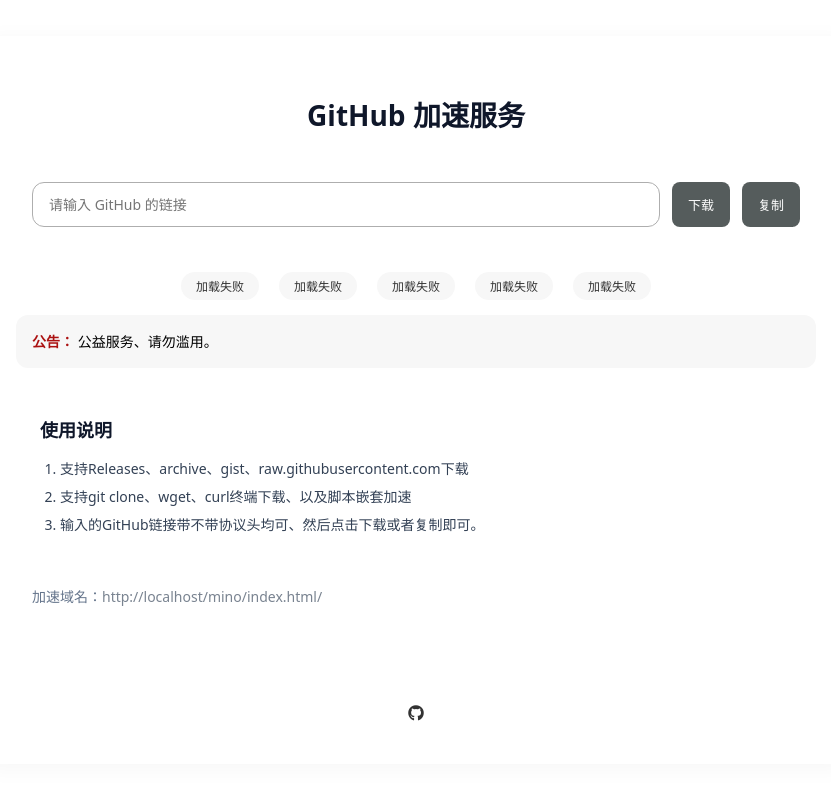
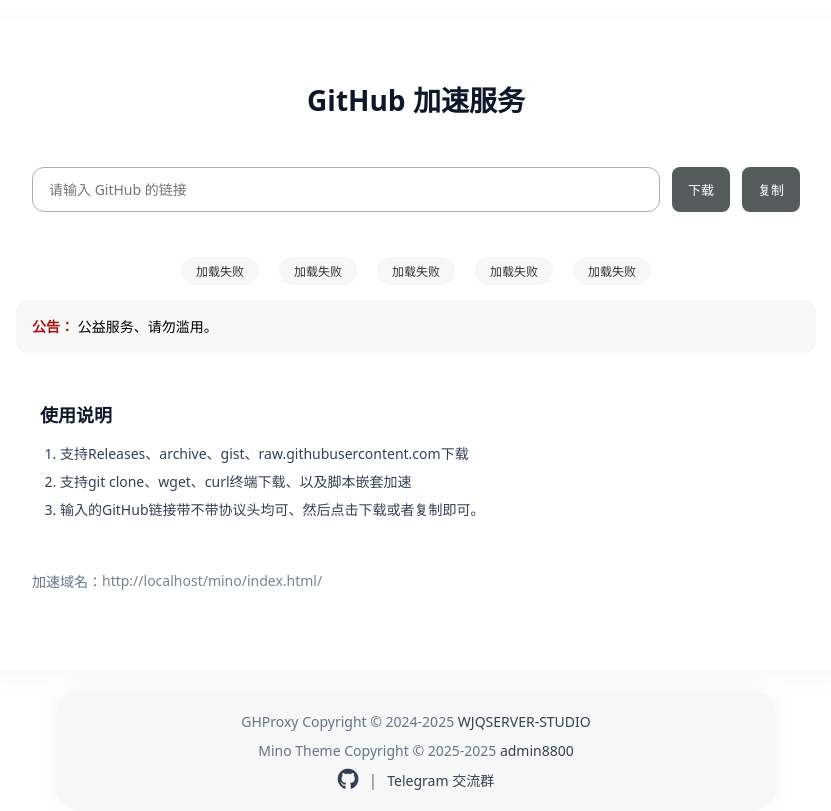
Before and after one commit to PFM-PowerForMe/GHProxy-Frontend, a plain HTML site: page mino/index.html in a window 1280 px wide. Shown: the whole page, without its empty margins (224-1055 px from the left). Drawn offline with Linux system fonts and the light colour scheme; no server answers; a web font is replaced by a local one.

Commit message:
update Copyright

```diff
--- a/mino/index.html
+++ b/mino/index.html
@@ -45,13 +45,30 @@
             <span class="label">加速域名：</span>
             <span class="current-url" id="current-url"></span>
         </div>
-        <footer class="footer">
-            <a href="https://github.com/WJQSERVER-STUDIO/ghproxy" target="_blank" class="github-link">
-                <i class="fab fa-github"></i>
-            </a>
-        </footer>
     </main>
-
+    <footer class="footer">
+        <div class="footer-content">
+            <p class="ghproxy-credit">
+                GHProxy Copyright © 2024-<span id="currentYear"></span> <a href="https://github.com/WJQSERVER-STUDIO" target="_blank" class="ghproxy-author">WJQSERVER-STUDIO</a>
+            </p>
+            <p class="theme-credit">
+                Mino Theme Copyright © 2025-<span id="themeYear"></span> <a href="https://github.com/admin8800" target="_blank" class="theme-author">admin8800</a>
+            </p>
+            <div class="social-links">
+                <a href="https://github.com/WJQSERVER-STUDIO/ghproxy" target="_blank" class="github-link" title="GitHub 仓库">
+                    <i class="fab fa-github fa-lg"></i>
+                </a>
+                <span class="separator">|</span>
+                <a href="https://t.me/ghproxy_go" target="_blank" class="telegram-link" title="Telegram 交流群">
+                    Telegram 交流群
+                </a>
+            </div>
+        </div>
+    </footer>
     <script src="script.js"></script>
+    <script>
+      document.getElementById('currentYear').textContent = new Date().getFullYear();
+      document.getElementById('themeYear').textContent = new Date().getFullYear();
+    </script>
 </body>
 </html>
--- a/mino/style.css
+++ b/mino/style.css
@@ -10,6 +10,7 @@ body {
     display: flex;
     justify-content: center;
     align-items: center;
+    flex-direction: column;
 }
 
 * {
@@ -105,7 +106,6 @@ body {
   white-space: nowrap;
 }
 
-
 .warning-box {
   background: #f7f7f7;
   padding: 16px;
@@ -115,9 +115,11 @@ body {
   line-height: 1.5;
   color: #ab1111;
 }
+
 .service-text {
   color: #010101;
 }
+
 .markdown-content {
   padding: 24px;
   border-radius: 16px;
@@ -159,44 +161,6 @@ body {
   word-wrap: break-word;
 }
 
-.back-button {
-    position: absolute;
-    top: 20px;
-    left: 20px;
-    padding: 8px 16px;
-    border-radius: 20px;
-    font-size: 13px;
-    font-weight: 500;
-    background: transparent;
-    color: #333;
-    border: 1px solid rgba(51, 51, 51, 0.5);
-    outline: none;
-    cursor: pointer;
-    transition: all 0.2s ease;
-}
-
-.back-button:hover {
-    transform: translateY(-1px);
-    background: rgba(0, 0, 0, 0.05);
-}
-
-.footer {
-    display: flex;
-    flex-direction: column;
-    align-items: center;
-    margin-top: 80px;
-}
-
-.github-link {
-    display: block;
-    color: #333;
-    text-decoration: none;
-}
-
-.github-link:hover {
-    color: #000;
-}
-
 .status-display {
   width: 100%;
   display: flex;
@@ -228,6 +192,76 @@ body {
   background-color: #e0e0e0;
 }
 
+.footer {
+    display: flex;
+    justify-content: center;
+    align-items: center;
+    padding: 20px;
+    background-color: #f7f7f7;
+    border-radius: 24px;
+    box-shadow: 0 -4px 24px rgba(0, 0, 0, 0.04);
+    width: calc(800px - 40px - 80px);
+}
+
+.footer-content {
+    display: flex;
+    flex-direction: column;
+    align-items: center;
+    gap: 8px; /* Reduced gap for tighter layout */
+}
+
+.copyright, .theme-credit, .ghproxy-credit {
+    font-size: 14px; /* Consistent font size */
+    color: #64748b;
+    margin: 0; /* Remove default paragraph margins */
+    line-height: 1.5; /* Improve readability */
+}
+
+.theme-credit a {
+    color: #334155; /* Slightly darker for better contrast */
+    text-decoration: none;
+    transition: color 0.2s ease;
+}
+
+.theme-author:hover{
+    color: #0f172a;
+}
+
+.ghproxy-credit a {
+    color: #334155; /* Slightly darker for better contrast */
+    text-decoration: none;
+    transition: color 0.2s ease;
+}
+
+.ghproxy-author:hover{
+    color: #0f172a;
+}
+
+
+.social-links {
+    display: flex;
+    align-items: center;
+    gap: 10px;
+}
+
+.social-links a {
+    color: #334155;
+    text-decoration: none;
+    transition: color 0.2s ease;
+}
+
+.social-links a:hover {
+    color: #0f172a;
+}
+
+.separator {
+    color: #64748b;
+}
+.telegram-link {
+    font-size: 14px;
+     white-space: nowrap;
+}
+
 @media (max-width: 640px) {
   .main-content {
     padding: 24px;
@@ -243,4 +277,7 @@ body {
     flex-direction: column;
     align-items: stretch;
   }
+  .footer{
+    width: calc(100% - 32px - 48px);
   }
+}
```
Also changed, not shown: nebula/index.html (+2 -2 lines). Lines whose indentation alone changed are shown as unchanged.
